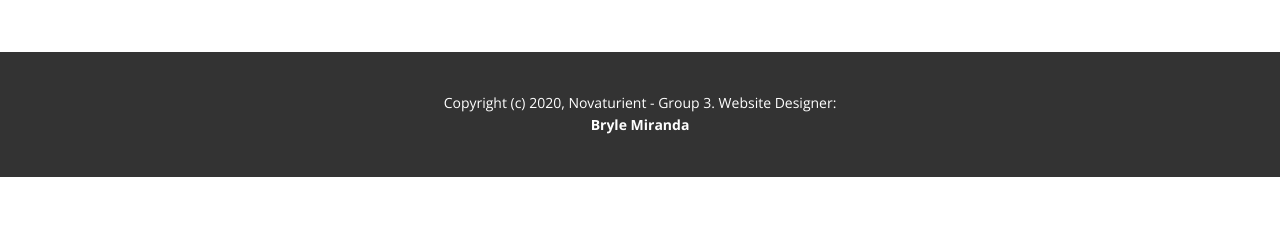
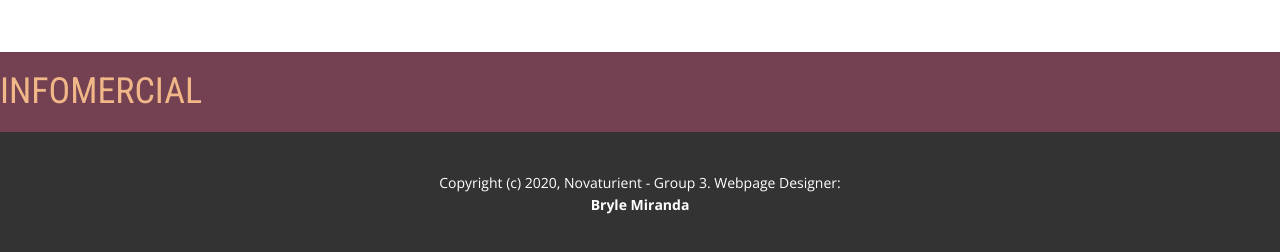
Before and after one commit to elyrb/novaturient, a plain HTML site: page Home.html in a window 1280 px wide. Shown: the part 3190-3442 px from the top of the page. Before the commit the page ends 3367 px from the top, so only its background shows below. Drawn offline with nearby package versions, Linux system fonts and the light colour scheme; grey boxes are pictures that could not be loaded.

Commit message:
Update Home.html

```diff
--- a/Home.html
+++ b/Home.html
@@ -6,7 +6,7 @@
     <meta name="keywords" content="NEWS, BANNER, EDITORIAL, PAGE">
     <meta name="description" content="">
     <meta name="page_type" content="np-template-header-footer-from-plugin">
-    <title>Home</title>
+    <title>Novaturient - Group3</title>
     <link rel="stylesheet" href="nicepage.css" media="screen">
 <link rel="stylesheet" href="Home.css" media="screen">
     <script class="u-script" type="text/javascript" src="jquery.js" defer=""></script>
@@ -14,6 +14,7 @@
     <meta name="generator" content="Nicepage 2.30.1, nicepage.com">
     <link id="u-theme-google-font" rel="stylesheet" href="https://fonts.googleapis.com/css?family=Roboto:100,100i,300,300i,400,400i,500,500i,700,700i,900,900i|Open+Sans:300,300i,400,400i,600,600i,700,700i,800,800i">
     <link id="u-page-google-font" rel="stylesheet" href="https://fonts.googleapis.com/css?family=Roboto+Condensed:300,300i,400,400i,700,700i">
+
 
 
 
@@ -38,7 +39,7 @@
     <link rel="canonical" href="index.html">
     <meta property="og:url" content="index.html">
   </head>
-  <body class="u-body"><header class="u-align-center-sm u-align-center-xs u-clearfix u-custom-color-1 u-header u-sticky u-header" id="sec-b45b"><div class="u-clearfix u-sheet u-sheet-1">
+  <body data-home-page="Home.html" data-home-page-title="Home" class="u-body"><header class="u-align-center-sm u-align-center-xs u-clearfix u-custom-color-1 u-header u-sticky u-header" id="sec-b45b"><div class="u-clearfix u-sheet u-sheet-1">
         <a href="https://nicepage.com" class="u-image u-logo u-image-1" data-image-width="600" data-image-height="300">
           <img src="images/logo.png" class="u-logo-image u-logo-image-1" data-image-width="131.5716">
         </a>
@@ -169,10 +170,23 @@
         <div class="u-container-layout u-container-layout-3"></div>
       </div>
     </section>
+    <section class="u-clearfix u-section-6" id="sec-1c98">
+      <div class="u-container-style u-custom-color-2 u-group u-shape-rectangle u-group-1" data-animation-name="flipIn" data-animation-duration="1000" data-animation-delay="0" data-animation-direction="X">
+        <div class="u-container-layout u-container-layout-1">
+          <h2 class="u-custom-font u-font-roboto-condensed u-text u-text-custom-color-4 u-text-default u-text-1">INFOMERCIAL</h2>
+        </div>
+      </div>
+      <div class="u-custom-color-3 u-shape u-shape-rectangle u-shape-1" data-animation-name="flipIn" data-animation-duration="1000" data-animation-delay="0" data-animation-direction="X"></div>
+      <div class="u-expand-resize u-video u-video-contain u-video-1">
+        <div style="position: absolute;" class="embed-responsive">
+          <iframe style="position: absolute;top: 0;left: 0;width: 100%;height: 100%;" class="embed-responsive-item" src="https://www.youtube.com/embed/5tCxRNFILA8?playlist=5tCxRNFILA8&amp;loop=1&amp;mute=1&amp;showinfo=0&amp;controls=0&amp;start=0&amp;autoplay=1" frameborder="0" allowfullscreen=""></iframe>
+        </div>
+      </div>
+    </section>
 
 
     <footer class="u-align-center u-clearfix u-footer u-grey-80 u-footer" id="sec-0dd9"><div class="u-clearfix u-sheet u-sheet-1">
-        <p class="u-small-text u-text u-text-variant u-text-1">Copyright (c) 2020, Novaturient - Group 3. Website Designer: <strong>Bryle Miranda</strong></p>
+        <p class="u-small-text u-text u-text-variant u-text-1">Copyright (c) 2020, Novaturient - Group 3. Webpage Designer: <strong>Bryle Miranda</strong></p>
       </div></footer>
   </body>
 </html>
```
